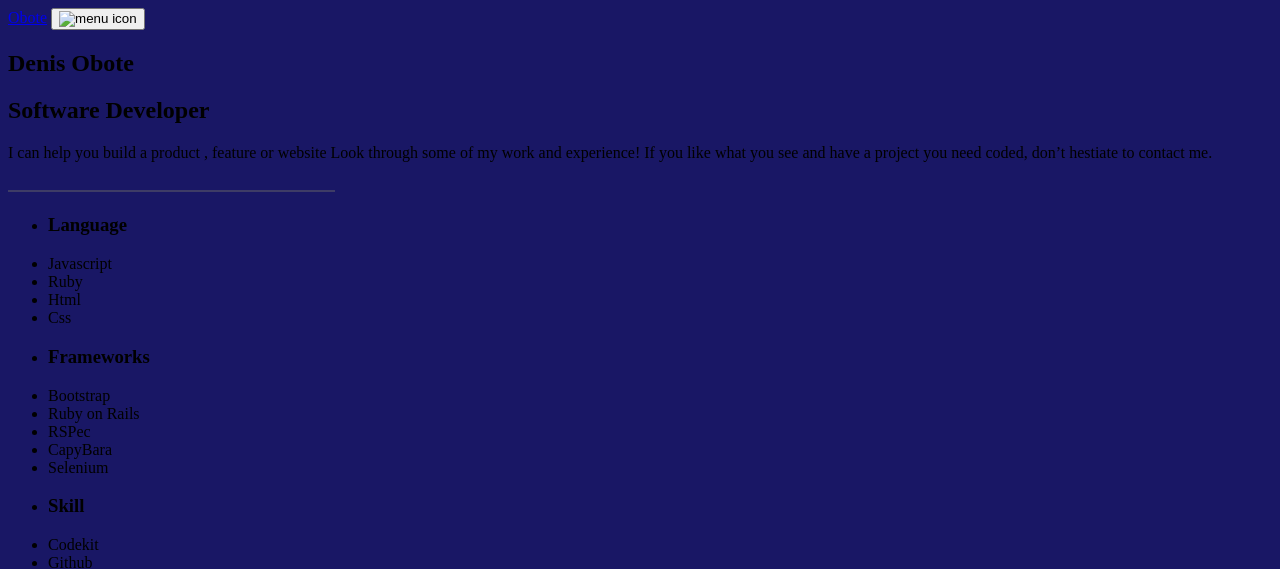
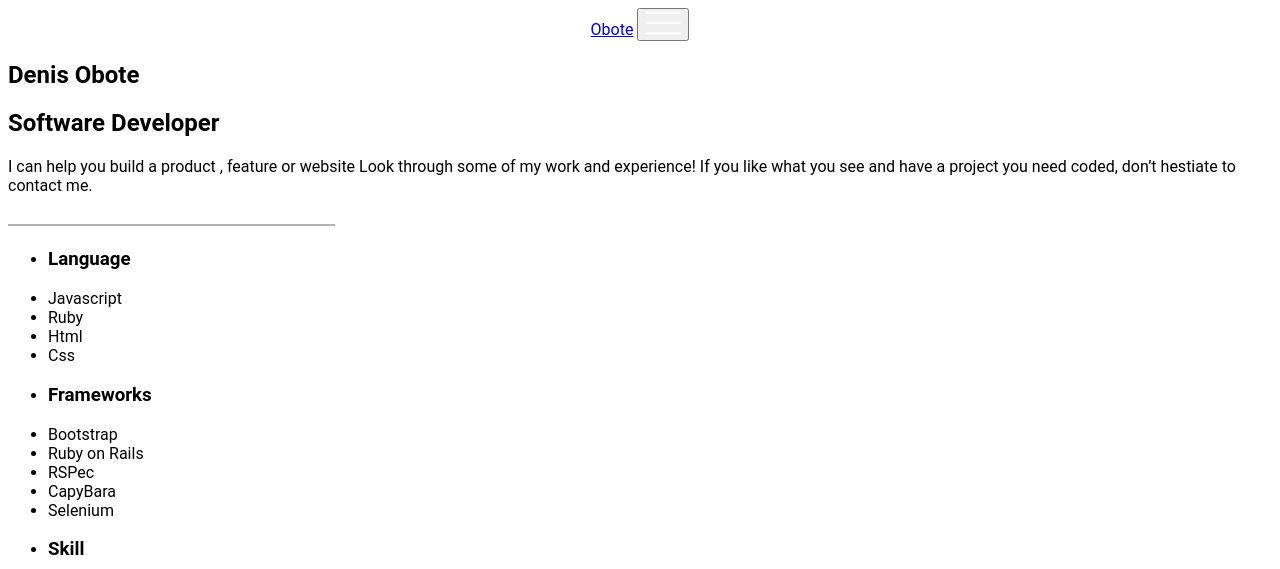
Before and after one commit to Obote/portfolio-mobileversion, a website: page index.html in a window 1280 px wide. Shown: the top 569 px of the page. Drawn offline with Linux system fonts and the light colour scheme.

Commit message:
Import google fonts and add body style

```diff
--- a/index.html
+++ b/index.html
@@ -11,7 +11,7 @@
     <nav class="navbar">
         <header class="navigation">
             <a class="logo" href="#">Obote</a>
-            <button class="hamburger"><img src="" alt="menu icon"></button>
+            <button class="hamburger"><img src="/assets/images/menu-icon.png" alt="menu icon"></button>
         </header>
     </nav>
     <main>
--- a/style.css
+++ b/style.css
@@ -1,3 +1,34 @@
+@import url('https://fonts.googleapis.com/css?family=Open+Sans&display=swap');
+
 body {
-  background: #191765;
+    display: flex;
+    flex-direction: column;
+    justify-content: center;
+    align-items: center;
+    width: auto;
+    height: auto;
+    font-family: Roboto,sans-serif;
+    color: c8cdd4;
 }
+/*
+.navbar header {
+    position: relative;
+    width: 375px;
+    height: 92px;
+    display: flex;
+    justify-content: space-between;
+    align-items: center;
+}
+
+main {
+    width: 375px;
+    display: flex;
+    flex-direction: column;
+    align-items: center;
+    background-color: #191765;
+    background-image: url(./assets/images/eclipes.png);
+    background-repeat: no-repeat;
+    background-position-x: -180px;
+    background-position-y: 40px;
+
+} */
```
Also changed, not shown: assets/images/eclipes.png (added), assets/images/eclipes1.png (added), assets/images/menu-icon.png (added).
